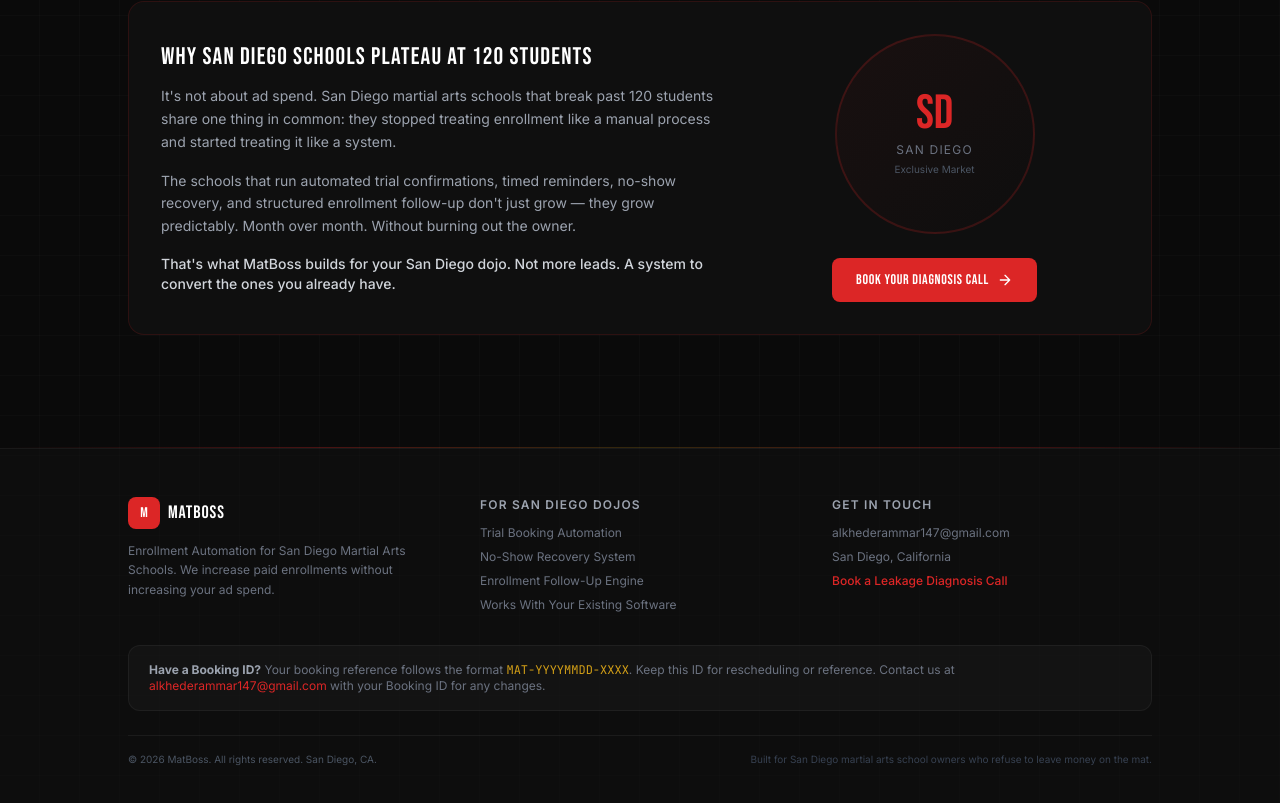
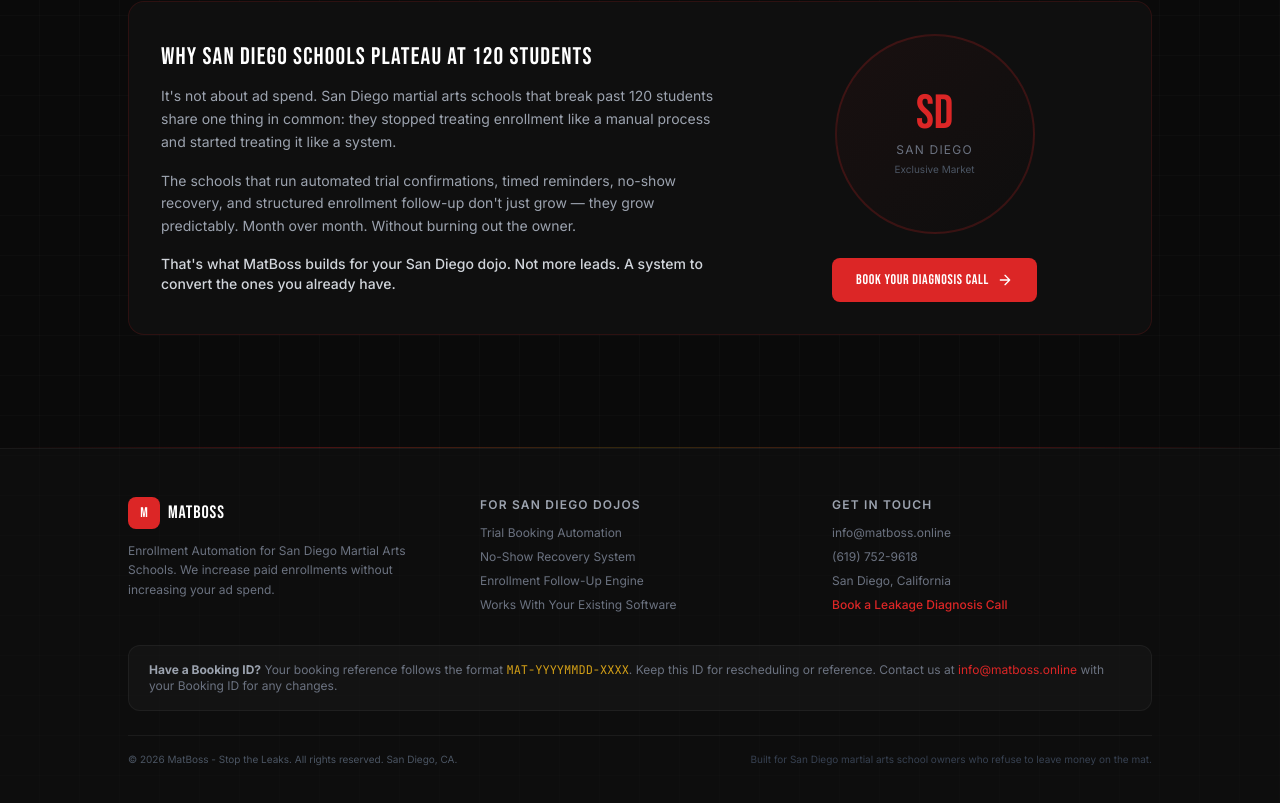
Before and after one commit to Ammaradonis/matboss.online, a React (Vite) app: page / in a window 1280 px wide. Shown: the part 5422-6225 px from the top of the page. Built offline with nearby package versions, Linux system fonts and the light colour scheme; no server answers.

Commit message:
Commit all current changes

```diff
--- a/src/components/Footer.tsx
+++ b/src/components/Footer.tsx
@@ -39,8 +39,13 @@
             </h4>
             <ul className="space-y-2 text-xs text-gray-500">
               <li>
-                <a href="mailto:alkhederammar147@gmail.com" className="hover:text-white transition-colors">
-                  alkhederammar147@gmail.com
+                <a href="mailto:info@matboss.online" className="hover:text-white transition-colors">
+                  info@matboss.online
+                </a>
+              </li>
+              <li>
+                <a href="tel:+16197529618" className="hover:text-white transition-colors">
+                  (619) 752-9618
                 </a>
               </li>
               <li>San Diego, California</li>
@@ -59,8 +64,8 @@
             <strong className="text-gray-400">Have a Booking ID?</strong> Your booking reference
             follows the format <span className="font-mono text-dojo-gold">MAT-YYYYMMDD-XXXX</span>.
             Keep this ID for rescheduling or reference. Contact us at{' '}
-            <a href="mailto:alkhederammar147@gmail.com" className="text-dojo-red hover:underline">
-              alkhederammar147@gmail.com
+            <a href="mailto:info@matboss.online" className="text-dojo-red hover:underline">
+              info@matboss.online
             </a>{' '}
             with your Booking ID for any changes.
           </p>
@@ -69,7 +74,7 @@
         {/* Bottom */}
         <div className="flex flex-col md:flex-row items-center justify-between gap-4 pt-4 border-t border-white/5">
           <p className="text-[10px] text-gray-600">
-            &copy; {year} MatBoss. All rights reserved. San Diego, CA.
+            &copy; {year} MatBoss - Stop the Leaks. All rights reserved. San Diego, CA.
           </p>
           <p className="text-[10px] text-gray-700">
             Built for San Diego martial arts school owners who refuse to leave money on the mat.
```
